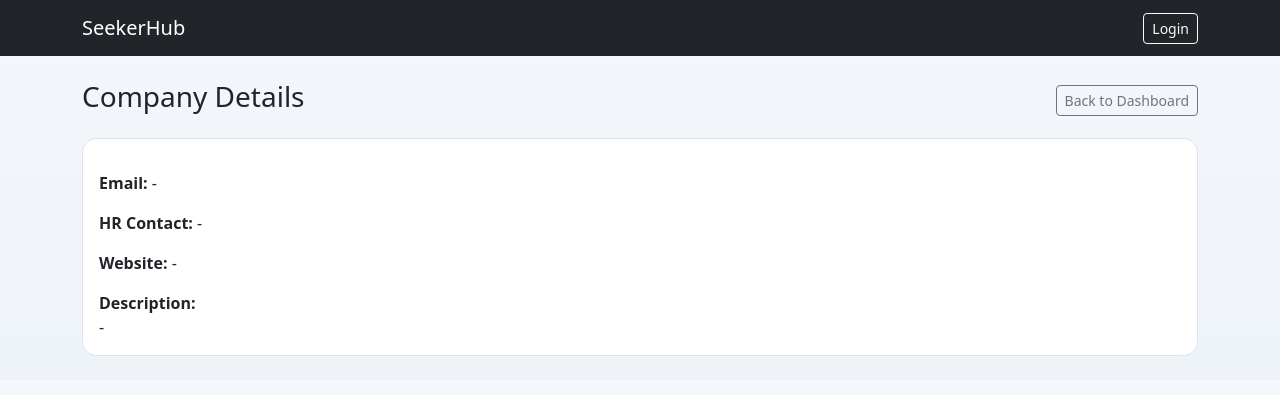
After one commit to Akshayakeerthi/placement-Portal-1, a Flask app: template templates/student_company_details.html in a window 1280 px wide. The commit adds this page. Shown: the top 395 px of the page. Run offline with Flask 3, Linux system fonts and the light colour scheme; the template is opened without the code that fills it, so the values that code supplies are empty.

Commit message:
Show company details page in student dashboard without new tab

```diff
--- a/app.py
+++ b/app.py
@@ -572,7 +572,7 @@ def student_dashboard():
     profile = db.execute("SELECT * FROM student_profiles WHERE user_id=?", (sid,)).fetchone()
     organizations = db.execute(
         """
-        SELECT c.company_name, c.website
+        SELECT u.id AS user_id, c.company_name, c.website
         FROM users u JOIN company_profiles c ON c.user_id=u.id
         WHERE u.role='company' AND u.is_approved=1 AND u.is_blacklisted=0
         ORDER BY c.company_name
@@ -603,6 +603,23 @@ def student_dashboard():
         current_drives=current_drives,
         applied_drives=applied_drives,
     )
+
+
+@app.get("/student/company/<int:company_id>")
+@login_required("student")
+def student_company_details(company_id: int):
+    company = get_db().execute(
+        """
+        SELECT u.id AS user_id, c.company_name, c.email, c.hr_contact, c.website, c.description
+        FROM users u JOIN company_profiles c ON c.user_id=u.id
+        WHERE u.id=? AND u.role='company' AND u.is_approved=1 AND u.is_blacklisted=0
+        """,
+        (company_id,),
+    ).fetchone()
+    if not company:
+        flash("Company not found.", "danger")
+        return redirect(url_for("student_dashboard"))
+    return render_template("student_company_details.html", company=company)
 
 
 @app.route("/student/profile", methods=["GET", "POST"])
--- /dev/null
+++ b/templates/student_company_details.html
@@ -0,0 +1,23 @@
+{% extends 'base.html' %}
+{% block content %}
+<div class="d-flex justify-content-between align-items-center mb-3">
+  <h3>Company Details</h3>
+  <a class="btn btn-sm btn-outline-secondary" href="{{ url_for('student_dashboard') }}">Back to Dashboard</a>
+</div>
+
+<div class="card">
+  <div class="card-body">
+    <h5 class="card-title mb-3">{{ company.company_name }}</h5>
+    <p><strong>Email:</strong> {{ company.email or '-' }}</p>
+    <p><strong>HR Contact:</strong> {{ company.hr_contact or '-' }}</p>
+    <p><strong>Website:</strong>
+      {% if company.website %}
+      <a href="{{ company.website }}">{{ company.website }}</a>
+      {% else %}
+      -
+      {% endif %}
+    </p>
+    <p class="mb-0"><strong>Description:</strong><br>{{ company.description or '-' }}</p>
+  </div>
+</div>
+{% endblock %}
--- a/templates/student_dashboard.html
+++ b/templates/student_dashboard.html
@@ -14,7 +14,7 @@
     <div class="card"><div class="card-header">Organizations</div><div class="card-body p-0">
       <table class="table table-sm mb-0">
         {% for o in organizations %}
-        <tr><td>{{ o.company_name }}</td><td><a class="btn btn-sm btn-outline-primary" href="{{ o.website or '#' }}" target="_blank">view details</a></td></tr>
+        <tr><td>{{ o.company_name }}</td><td><a class="btn btn-sm btn-outline-primary" href="{{ url_for('student_company_details', company_id=o.user_id) }}">view details</a></td></tr>
         {% else %}
         <tr><td class="p-3">No approved organizations.</td></tr>
         {% endfor %}
```
